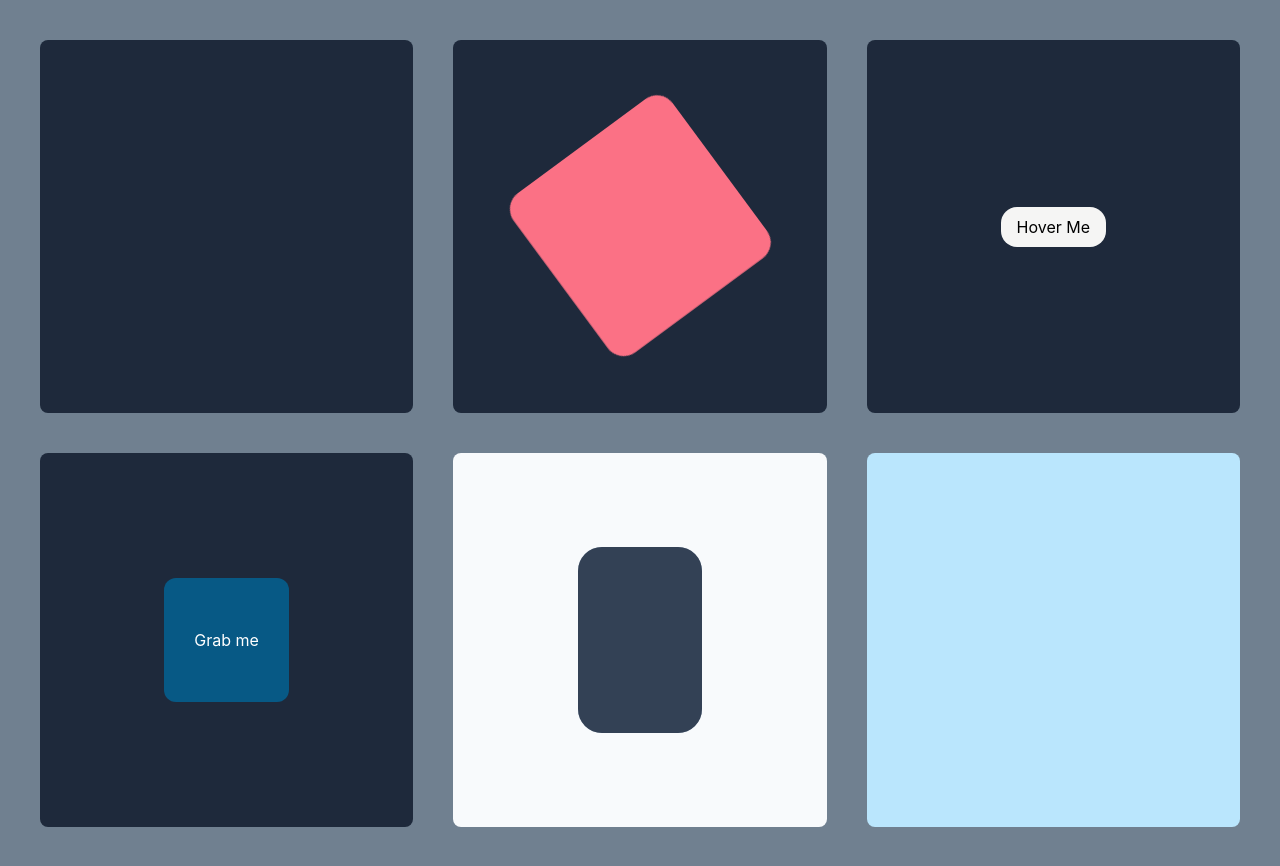
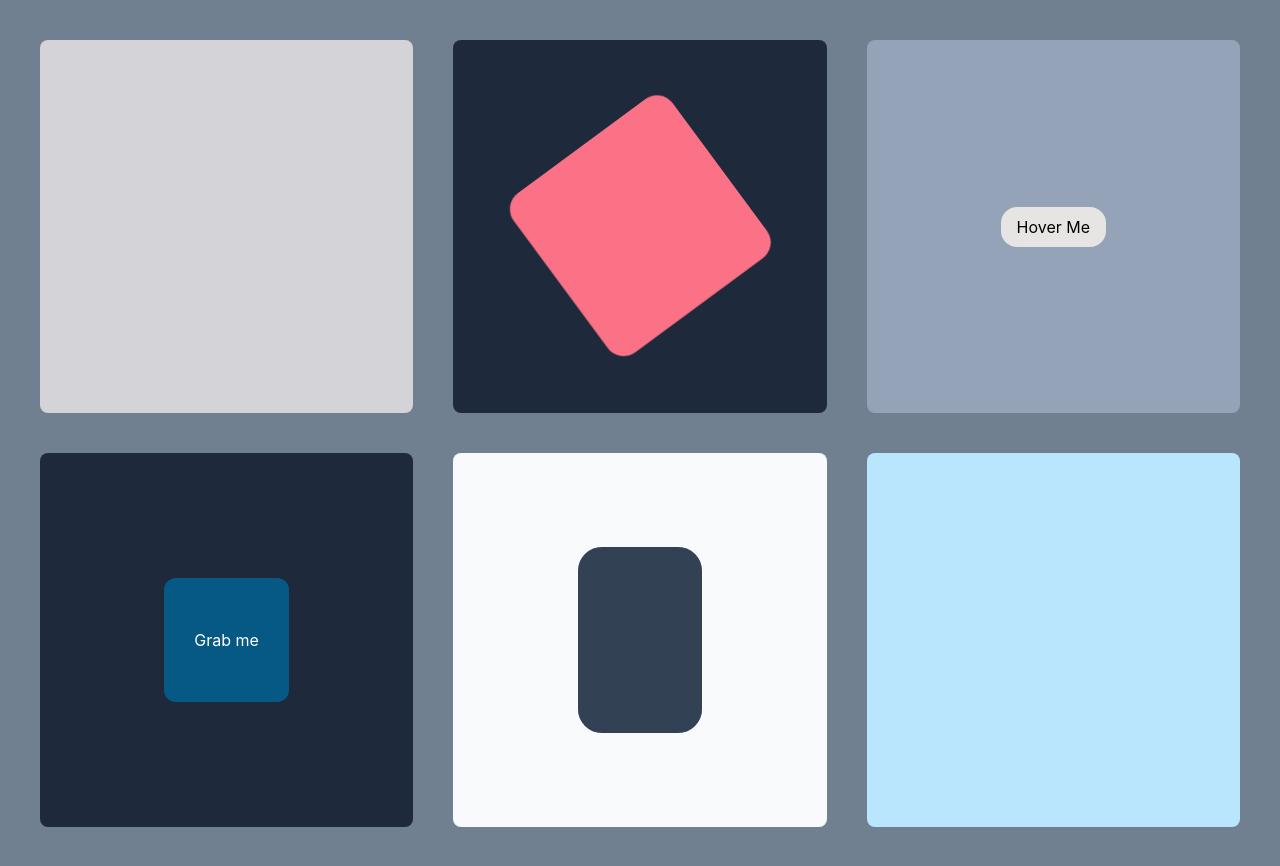
Before and after one commit to kasiliwachiye/react-framer, a React (Create React App) app: page / in a window 1280 px wide. Built offline with nearby package versions, Linux system fonts and the light colour scheme; the HTML template or start-up script is replaced by a standard one.

Commit message:
fix layout

```diff
--- a/src/App.tsx
+++ b/src/App.tsx
@@ -28,11 +28,11 @@ function App() {
         variants={gridContainerVariants}
         initial="hidden"
         animate="shown"
-        className="grid grid-cols-3 p-10 gap-10"
+        className="grid grid-cols-1 p-4 gap-4 md:grid-cols-2 lg:grid-cols-3 lg:p-10 lg:gap-10"
       >
         <motion.div
           variants={gridSquareVariants}
-          className="bg-slate-800 aspect-square rounded-lg justify-center flex items-center gap-10"
+          className="bg-zinc-300 aspect-square rounded-lg justify-center flex items-center gap-10"
         >
           <motion.div
             className="w-1/3 h-1/3 bg-stone-400 rounded-xl"
@@ -81,10 +81,10 @@ function App() {
         </motion.div>
         <motion.div
           variants={gridSquareVariants}
-          className="bg-slate-800 aspect-square rounded-lg justify-center flex items-center gap-10"
+          className="bg-slate-400 aspect-square rounded-lg justify-center flex items-center gap-10"
         >
           <motion.button
-            className="relative bg-stone-100 px-4 py-2 rounded-2xl overflow-hidden text-black"
+            className="relative bg-stone-200 px-4 py-2 rounded-2xl overflow-hidden text-black"
             whileHover="hover"
             whileTap={{ scale: 0.9 }}
             transition={{ bounceDamping: 10, bounceStiffness: 600 }}
@@ -138,7 +138,7 @@ function App() {
           className="bg-sky-200 aspect-square rounded-lg justify-center flex items-center gap-10"
         >
           <motion.svg
-            className="w-1/3 h-1/3 stroke-slate-900 stroke-[0.5]"
+            className="w-1/3 h-1/3 stroke-slate-900 stroke-[0.25]"
             aria-hidden="true"
             xmlns="http://www.w3.org/2000/svg"
             width={24}
```
